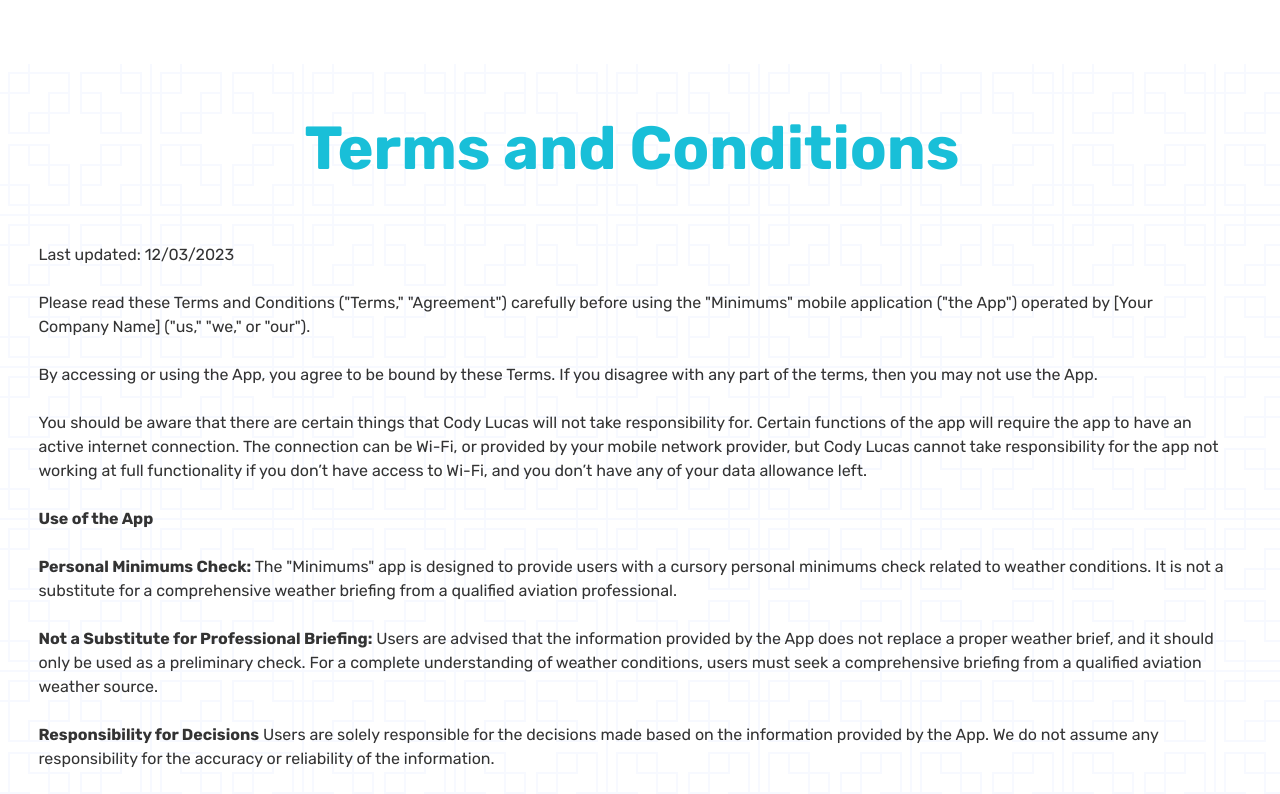
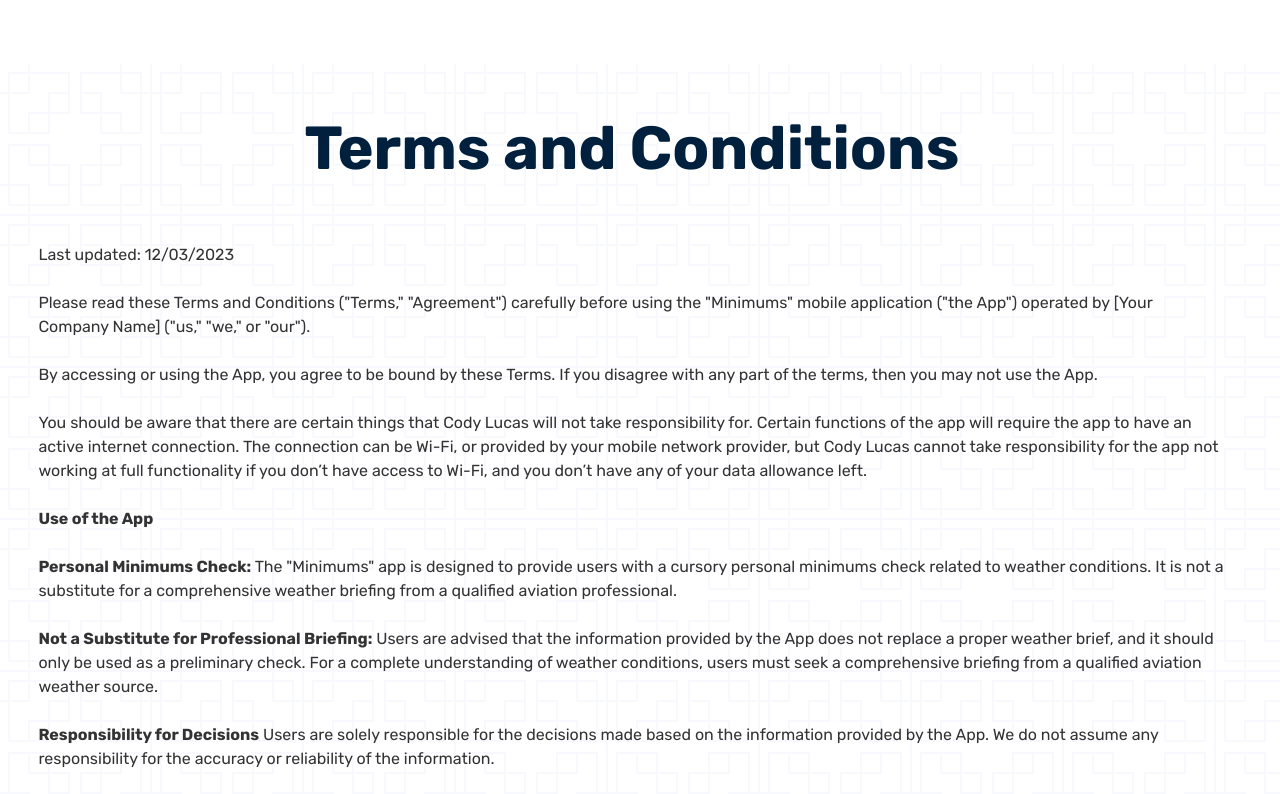
Before and after one commit to cmlucas/minimums, a plain HTML site: page toc.html in a window 1280 px wide. Shown: the top 794 px of the page. Drawn offline with nearby package versions, Linux system fonts and the light colour scheme.

Commit message:
Add files via upload

```diff
--- a/style.css
+++ b/style.css
@@ -18,12 +18,12 @@
   --black-light: #050505;
   --black-lighter: #4d4d4d;
   --white: #fff;
-  --prim-color: #19BFD8;
+  --prim-color: #00203D;
   --prim-color-shade1: #15A9C1;
   --prim-color-shade2: #7394FF;
   --border-radius: 4px;
   --grey-background: #f1ecec;
-  --prim-color-1: #f1e5e3;
+  --prim-color-1: #00203D;
 
   --tablet: 769px;
   --small-laptop: 1024px;
```
